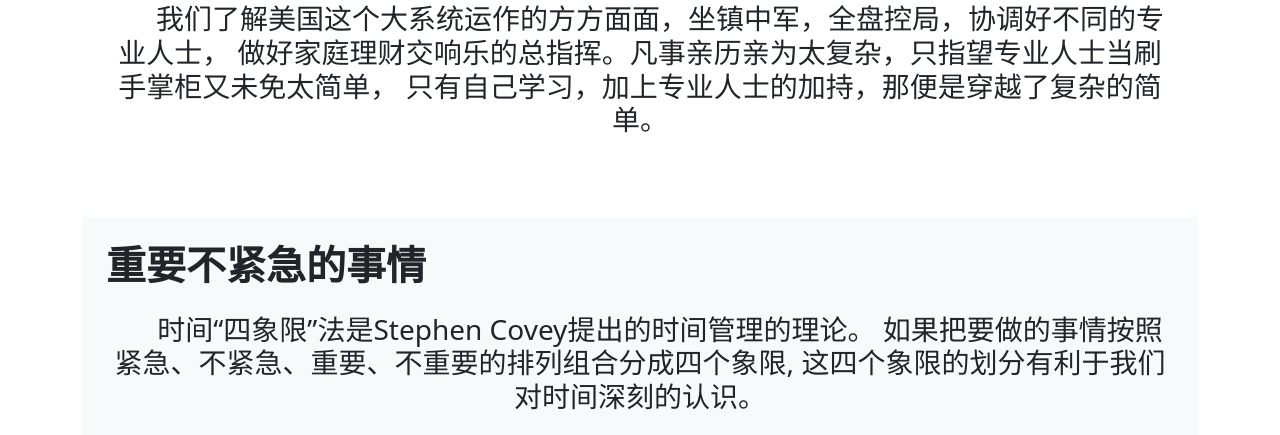
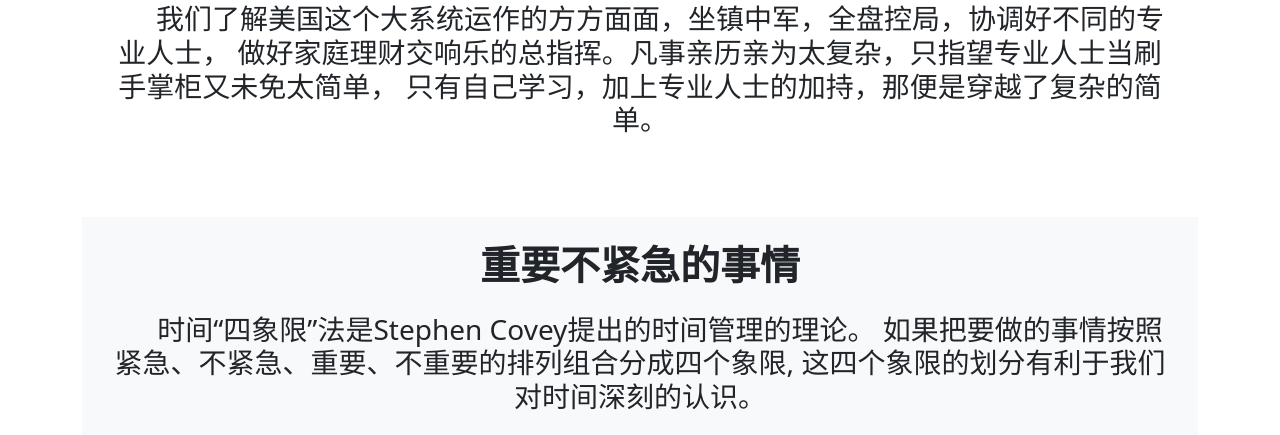
Before and after one commit to yaoyao082008/webpage, a Django app: page /overview/ in a window 1280 px wide. Shown: the part 1339-1774 px from the top of the page. Run offline with Django 4.2, Linux system fonts and the light colour scheme.

Commit message:
small changes

```diff
--- a/homepage/templates/education/overview.html
+++ b/homepage/templates/education/overview.html
@@ -224,7 +224,7 @@
 
 
         <div class="p-3  bg-light my-5">
-          <p class="h1 fw-bold p-2">
+          <p class="h1 fw-bold p-2 text-center">
             重要不紧急的事情
           </p>
           <p class="h3 text-center p-2 text-center" style="text-indent: 40px;">
```
